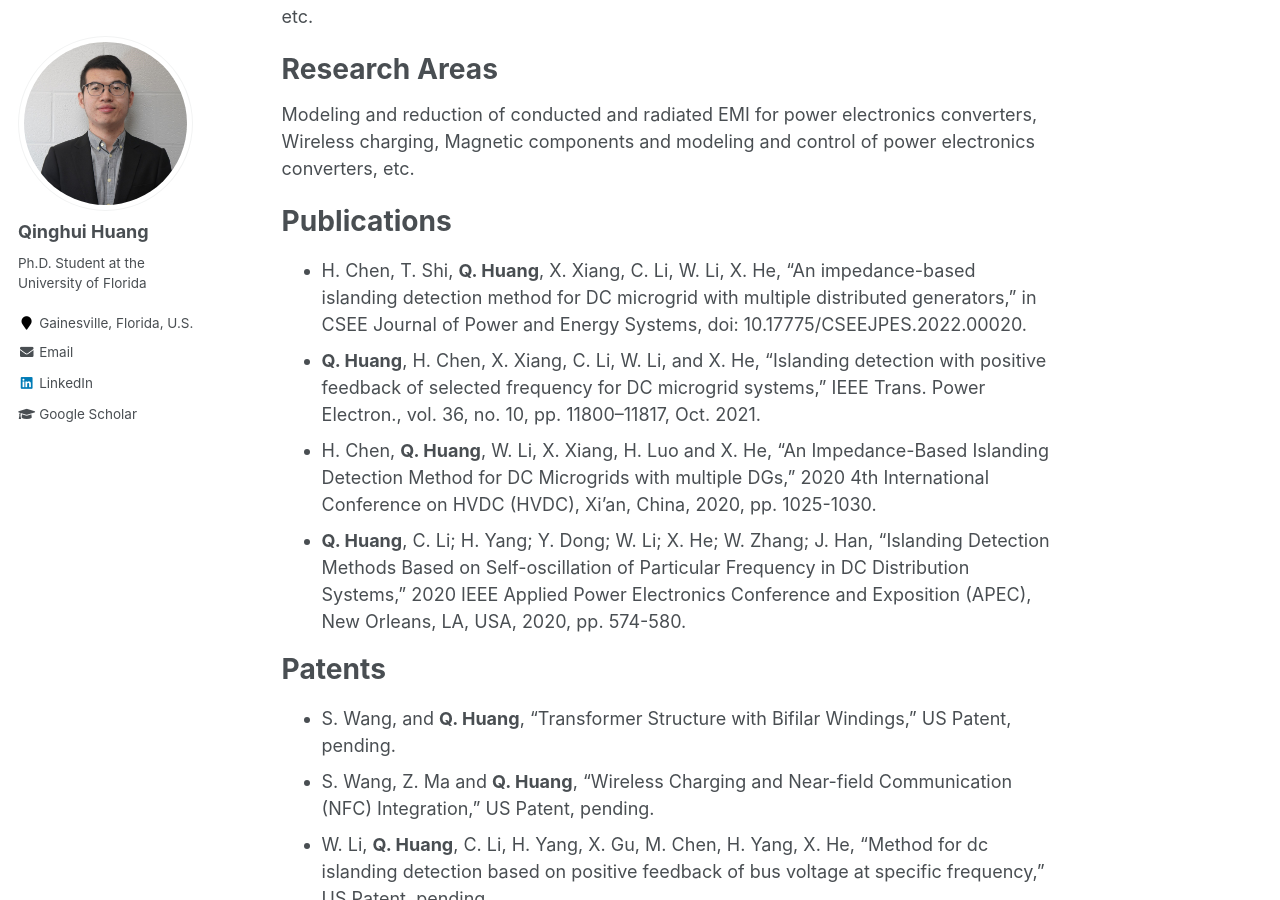
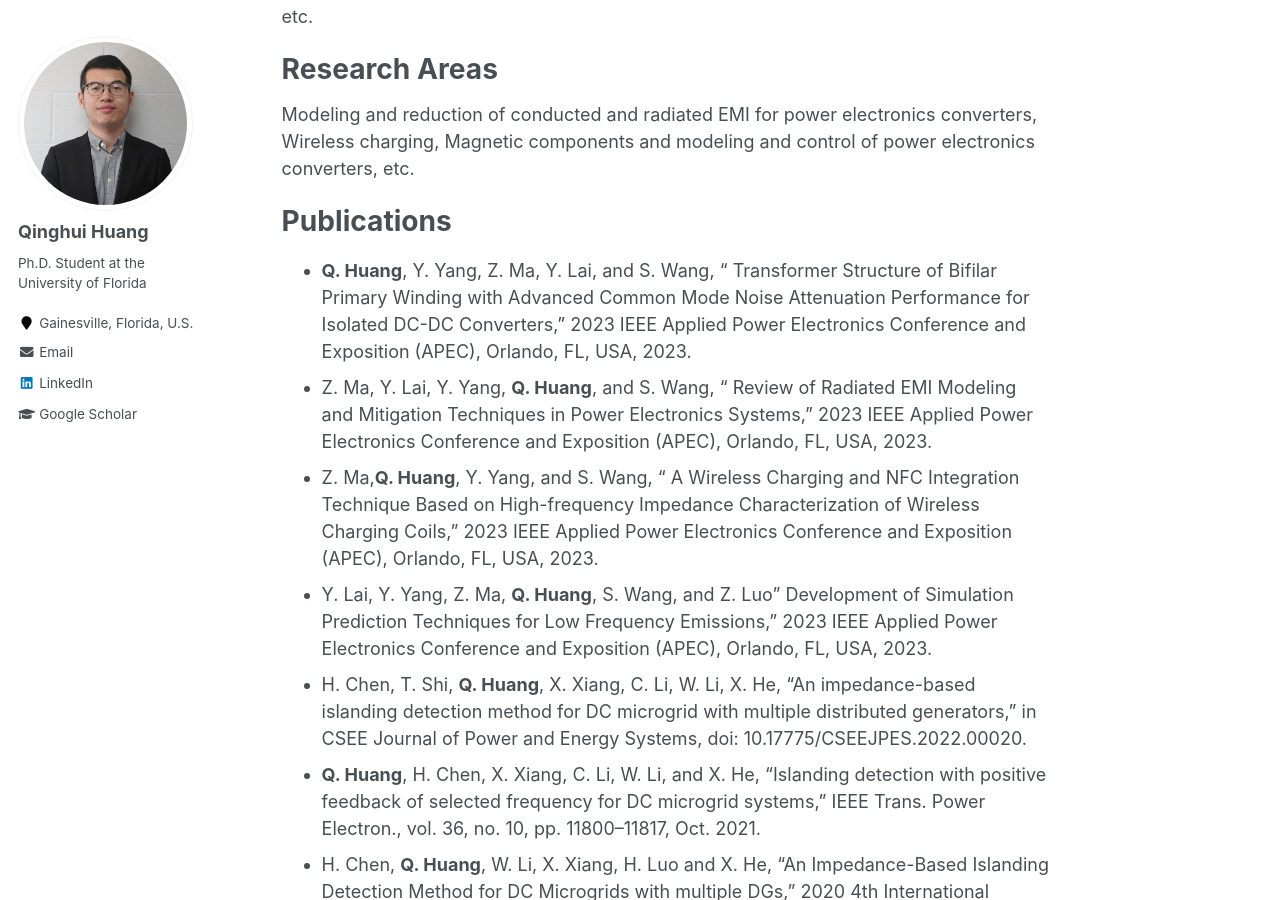
Before and after one commit to slionnnnnn/yanwenlai, a Jekyll site: the page built from _pages/about.md, in a window 1280 px wide and 900 px high, scrolled down 441 px. Built offline with Jekyll 4.4.1, drawn with Linux system fonts in a browser that asks for light colours.

Commit message:
Update about.md

```diff
--- a/_pages/about.md
+++ b/_pages/about.md
@@ -23,6 +23,10 @@ Modeling and reduction of conducted and radiated EMI for power electronics conve
 
 Publications
 ======
+* __Q. Huang__, Y. Yang, Z. Ma, Y. Lai, and S. Wang, " Transformer Structure of Bifilar Primary Winding with Advanced Common Mode Noise Attenuation Performance for Isolated DC-DC Converters," 2023 IEEE Applied Power Electronics Conference and Exposition (APEC), Orlando, FL, USA, 2023.
+* Z. Ma, Y. Lai, Y. Yang, __Q. Huang__, and S. Wang, " Review of Radiated EMI Modeling and Mitigation Techniques in Power Electronics Systems," 2023 IEEE Applied Power Electronics Conference and Exposition (APEC), Orlando, FL, USA, 2023.
+* Z. Ma,__Q. Huang__, Y. Yang, and S. Wang, " A Wireless Charging and NFC Integration Technique Based on High-frequency Impedance Characterization of Wireless Charging Coils," 2023 IEEE Applied Power Electronics Conference and Exposition (APEC), Orlando, FL, USA, 2023.
+* Y. Lai, Y. Yang, Z. Ma, __Q. Huang__, S. Wang, and Z. Luo" Development of Simulation Prediction Techniques for Low Frequency Emissions," 2023 IEEE Applied Power Electronics Conference and Exposition (APEC), Orlando, FL, USA, 2023.
 * H. Chen, T. Shi, __Q. Huang__, X. Xiang, C. Li, W. Li, X. He, "An impedance-based islanding detection method for DC microgrid with multiple distributed generators," in CSEE Journal of Power and Energy Systems, doi: 10.17775/CSEEJPES.2022.00020.
 * __Q. Huang__, H. Chen, X. Xiang, C. Li, W. Li, and X. He, “Islanding detection with positive feedback of selected frequency for DC microgrid systems,” IEEE Trans. Power Electron., vol. 36, no. 10, pp. 11800–11817, Oct. 2021.
 * H. Chen, __Q. Huang__, W. Li, X. Xiang, H. Luo and X. He, "An Impedance-Based Islanding Detection Method for DC Microgrids with multiple DGs," 2020 4th International Conference on HVDC (HVDC), Xi'an, China, 2020, pp. 1025-1030.
```
